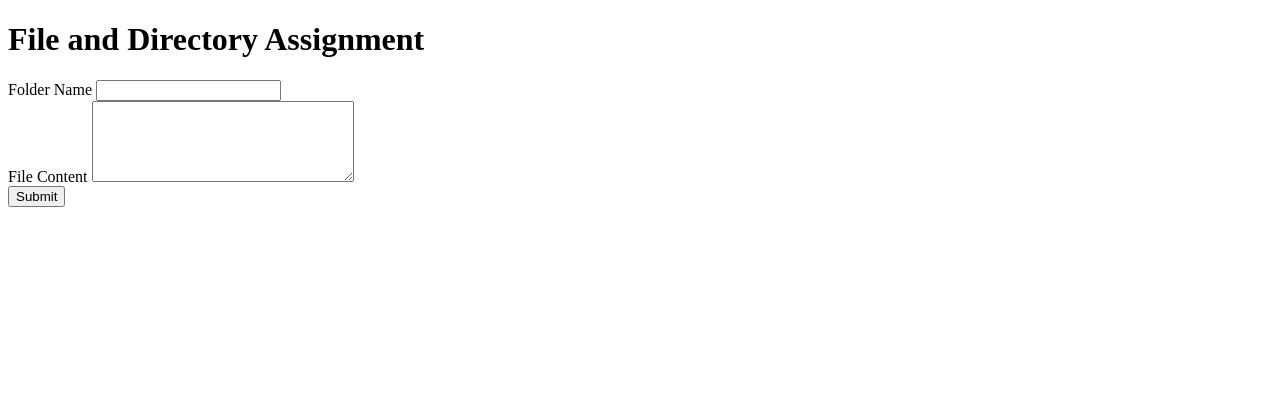
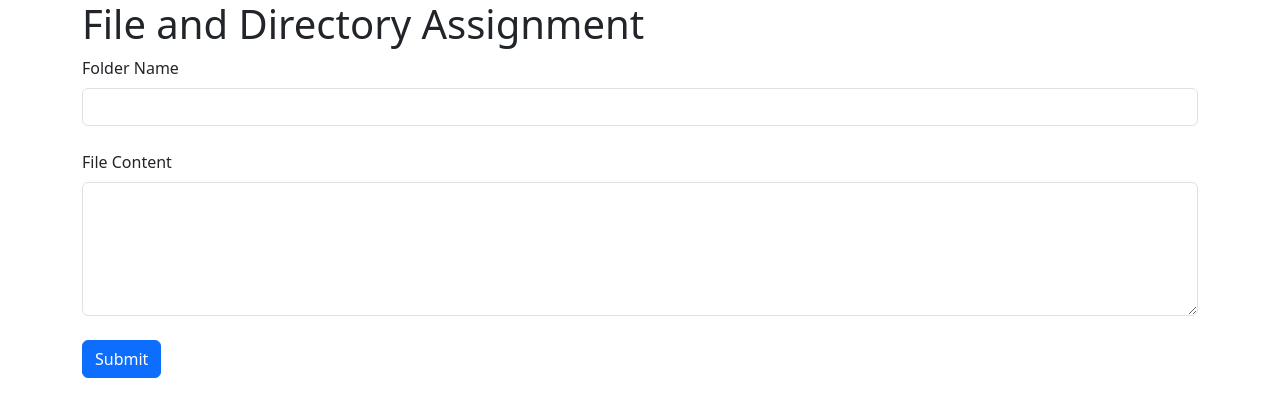
Before and after one commit to robhewison/CPS_276, a PHP site: page / in a window 1280 px wide. Shown: the top 417 px of the page. Run offline with PHP 8.4, Linux system fonts and the light colour scheme.

Commit message:
added bootstrap css to form

```diff
--- a/assignments/assignment5/index.php
+++ b/assignments/assignment5/index.php
@@ -38,11 +38,16 @@ if ($_SERVER['REQUEST_METHOD'] === 'POST') {
 ?>
 
 <!DOCTYPE html>
-<html>
+<html lang="en">
     <head>
+        <meta charset="UTF-8">
+        <meta name="viewport" content="width=device-width, initial-scale=1.0">
         <title>Assignment 5</title>
+        <link href="https://cdn.jsdelivr.net/npm/bootstrap@5.3.0-alpha1/dist/css/bootstrap.min.css" rel="stylesheet" integrity="sha384-GLhlTQ8iRABdZLl6O3oVMWSktQOp6b7In1Zl3/Jr59b6EGGoI1aFkw7cmDA6j6gD" crossorigin="anonymous">
     </head>
     <body>
+        <div class="container">
+
             <h1>File and Directory Assignment</h1>
 
             <?php if (!empty($message)) { ?>
@@ -50,14 +55,15 @@ if ($_SERVER['REQUEST_METHOD'] === 'POST') {
             <?php } ?>
 
             <form method="post">
-            <label for="dirname">Folder Name</label>
-            <input type="text" id="dirname" name="dirname" value="<?php echo htmlspecialchars($dirname); ?>" required>
+                <label for="dirname" class="form-label">Folder Name</label>
+                <input type="text" id="dirname" name="dirname" class="form-control" value="<?php echo htmlspecialchars($dirname); ?>" required>
                 <br>
-            <label for="content">File Content</label>
-            <textarea id="content" name="content" rows="5" cols="30"><?php echo htmlspecialchars($content); ?></textarea>
+                <label for="content" class="form-label">File Content</label>
+                <textarea id="content" name="content" class="form-control" rows="5" cols="30"><?php echo htmlspecialchars($content); ?></textarea>
                 <br>
-            <input type="submit" value="Submit">
+                <input type="submit" class="btn btn-primary" value="Submit">
             </form>
+        </div>
 
     <?php if (!empty($filepath)) { ?>
         <p><a href="<?php echo $filepath; ?>" target="_blank">Path where file is located</a></p>
```
Lines whose indentation alone changed are shown as unchanged.
